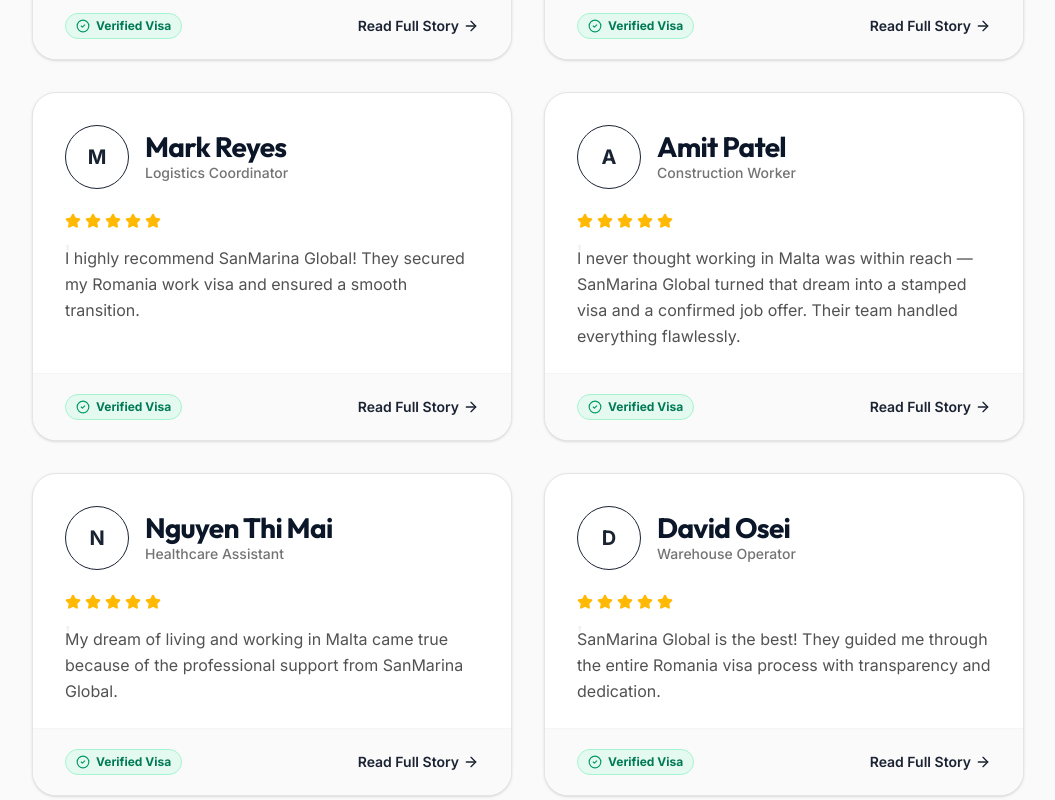
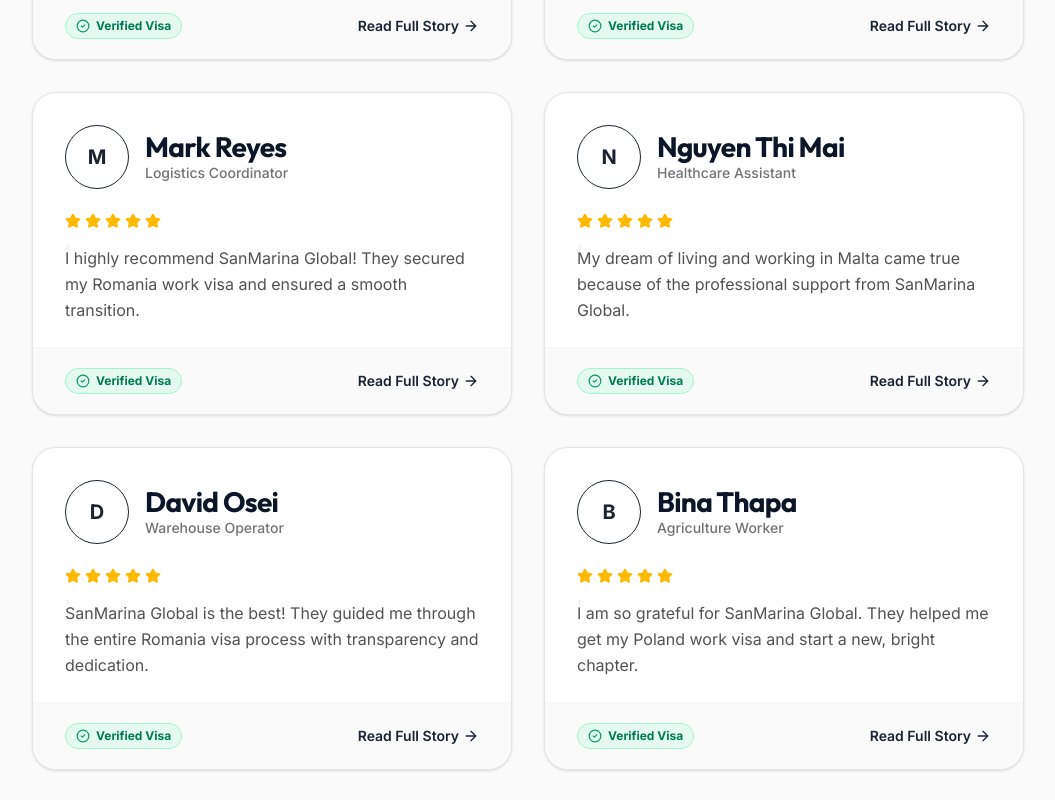
Before and after one commit to shusilchaudhary/sanmarina-global-solutions, a Next.js app: page /success-stories in a window 1280 px wide. Shown: the part 1040-1840 px from the top of the page, without its empty margins (112-1167 px from the left). Built offline with nearby package versions, Linux system fonts and the light colour scheme.

Commit message:
Remove Amit Patel (visa-4) success story

```diff
--- a/public/data/testimonials.ts
+++ b/public/data/testimonials.ts
@@ -108,26 +108,6 @@ export const testimonials: Testimonial[] = [
     ]
   },
   {
-    id: 'visa-4',
-    name: 'Amit Patel',
-    role: 'Construction Worker',
-    country: 'Malta',
-    countryCode: 'MT',
-    quote: 'I never thought working in Malta was within reach — SanMarina Global turned that dream into a stamped visa and a confirmed job offer. Their team handled everything flawlessly.',
-    avatar: '',
-    visaImage: '/visa_04.jpeg',
-    rating: 5,
-    verified: true,
-    visaType: 'Malta Single Permit — Employment',
-    visaDate: 'March 2026',
-    fullStory: [
-      "Amit Patel had spent years working in the construction sector across Asia, building up a strong skillset in structural work and site management. His goal had always been to break into the European construction market — a sector known for its high safety standards, competitive wages, and long-term job security.",
-      "After researching his options, Amit reached out to SanMarina Global. Our advisors quickly identified a verified Maltese employer actively recruiting experienced construction workers for ongoing infrastructure and residential development projects on the island.",
-      "The Malta Single Permit process — which combines the work permit and residence authorisation into one unified approval — is thorough but manageable with the right guidance. Our immigration specialists prepared Amit's entire documentation package: employment contract verification, health insurance, police clearance, and all consular requirements tailored specifically for Malta's Jobsplus authority.",
-      "After a smooth embassy interview and a careful review by Maltese authorities, Amit's Single Permit was approved. He relocated to Malta in March 2026 and is now part of a skilled construction team contributing to Malta's growing built environment — legally employed, well-compensated, and settled in one of Europe's most vibrant island nations."
-    ]
-  },
-  {
     id: 'visa-5',
     name: 'Nguyen Thi Mai',
     role: 'Healthcare Assistant',
```
